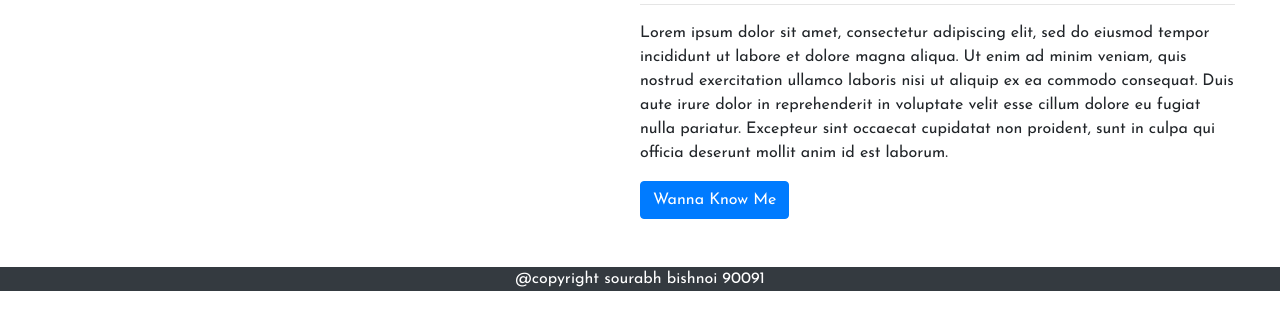
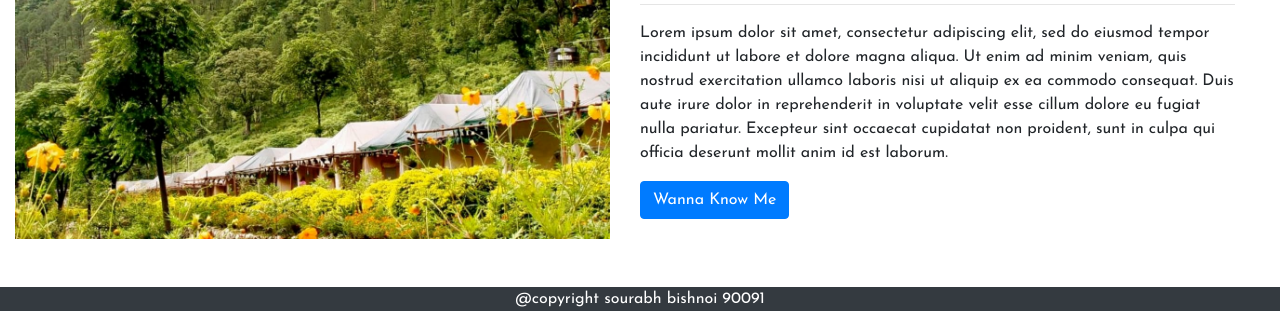
Before and after one commit to sourabhbishnoi/sourabhbishnoi.github.io, a plain HTML site: page about.html in a window 1280 px wide. Shown: the part 494-805 px from the top of the page. Drawn offline with nearby package versions, Linux system fonts and the light colour scheme.

Commit message:
Update about.html
removed capital word from /Delhi.jpg

```diff
--- a/about.html
+++ b/about.html
@@ -65,7 +65,7 @@
 <hr>
 <div class=" container-fluid row mb-5">
   <div class="col-lg-6 col-md-6 col-12">
-    <img src="images/Delhi.jpg" class="img-fluid">
+    <img src="delhi.jpg" class="img-fluid">
   </div>
   <div class="col-lg-6 col-md-6 col-12">
     <h1>Who Am I</h1>
```
